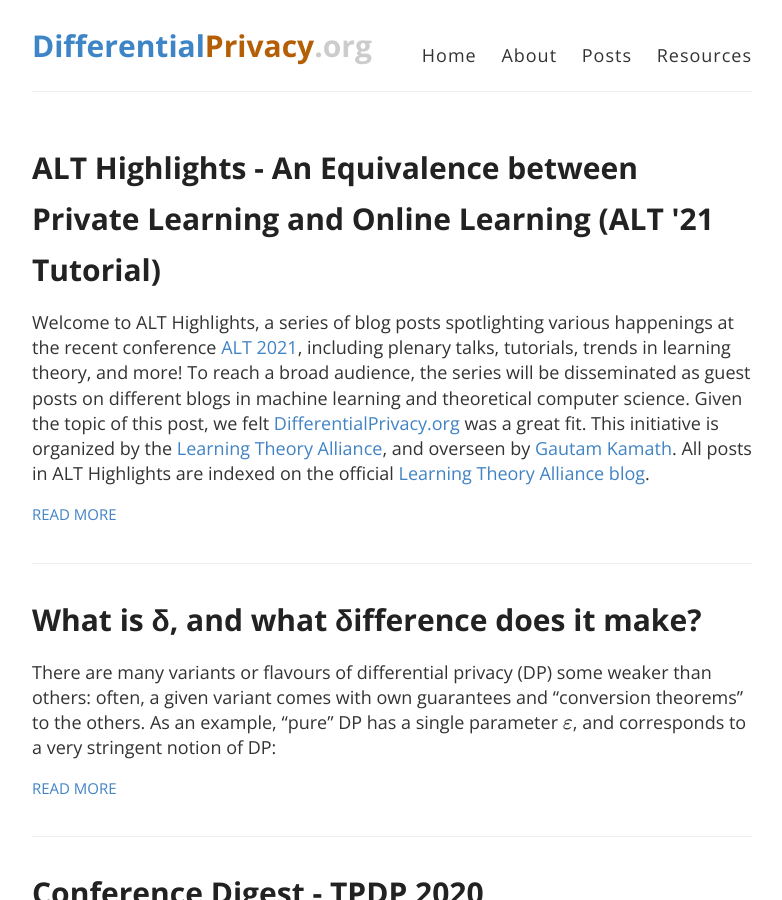
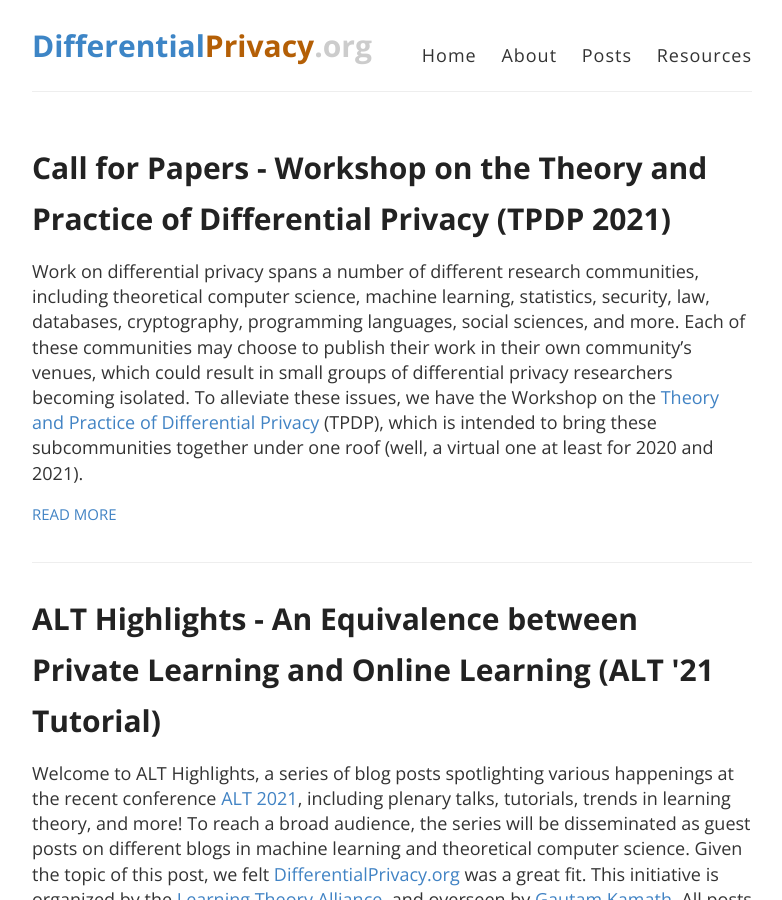
Before and after one commit to differentialprivacy/differentialprivacy, a Jekyll site: the page built from index.html, in a window 1280 px wide and 900 px high. Shown: the whole window, without its empty margins (248-1030 px from the left). Built offline with Jekyll 4.4.1, drawn with Linux system fonts in a browser that asks for light colours.

Commit message:
TPDP 2021 CfP post

```diff
--- /dev/null
+++ b/_posts/2021-05-05-tpdp-cfp.md
@@ -0,0 +1,29 @@
+---
+layout: post
+title: Call for Papers - Workshop on the Theory and Practice of Differential Privacy (TPDP 2021)
+comments: true
+authors:
+    - gautamkamath
+categories: Announcements
+timestamp: 10:00:00 -0400
+---
+
+Work on differential privacy spans a number of different research communities, including theoretical computer science, machine learning, statistics, security, law, databases, cryptography, programming languages, social sciences, and more.
+Each of these communities may choose to publish their work in their own community's venues, which could result in small groups of differential privacy researchers becoming isolated.
+To alleviate these issues, we have the Workshop on the [Theory and Practice of Differential Privacy](https://tpdp.journalprivacyconfidentiality.org/) (TPDP), which is intended to bring these subcommunities together under one roof (well, a virtual one at least for 2020 and 2021).
+
+We have just posted the [Call for Papers](https://tpdp.journalprivacyconfidentiality.org/2021/TPDP2021CfP.pdf) for [TPDP 2021](https://tpdp.journalprivacyconfidentiality.org/2021/), which will be a workshop affiliated with [ICML 2021](https://icml.cc/Conferences/2021/).
+The submission deadline is Friday, May 28, 2021 (conveniently, two days after the deadline for NeurIPS 2021).
+Submissions are extended abstracts of up to four pages in length, and will undergo a lightweight review process, based mostly on relevance and interest to the differential privacy community.
+The workshop is non-archival, so feel free to submit recent work at any stage of publication.
+One goal of the workshop is to be inclusive and welcoming to newcomers to the differential privacy community, so please consider participating even if you are new to the field.
+
+Most papers will be presented as posters at a (virtual) poster session, while a few papers will be selected for spotlight talks.
+There will also be plenary talks by [Katrina Ligett](https://www.cs.huji.ac.il/~katrina/) (Hebrew University of Jerusalem) and [Ryan Rogers](https://www2.math.upenn.edu/~ryrogers/) (LinkedIn).
+The program co-chairs are [Rachel Cummings](https://sites.gatech.edu/rachel-cummings/) and [myself](http://www.gautamkamath.com/).
+Please submit your best work on differential privacy, and hope to see you there!
+<p align="center">
+  <img  src="/images/Ligett.png">
+  <img  src="/images/Rogers.png"> <br>
+    <i>Invited speakers Katrina Ligett and Ryan Rogers</i>
+</p>
```
Also changed, not shown: _posts/2020-07-16-welcome.md (+1 -1 lines), images/Ligett.png (added), images/Rogers.png (added).
